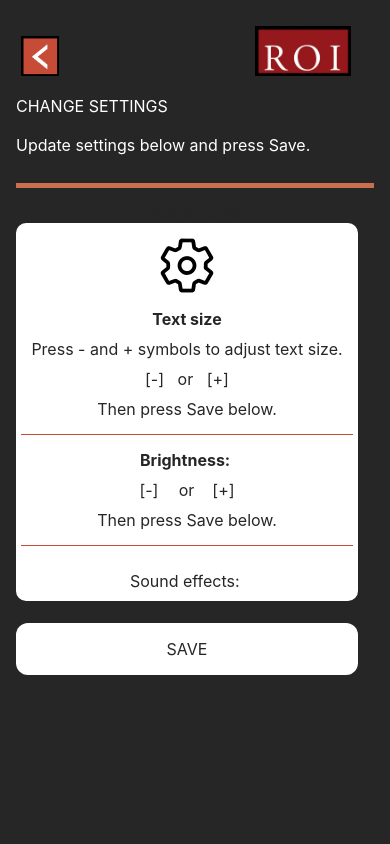
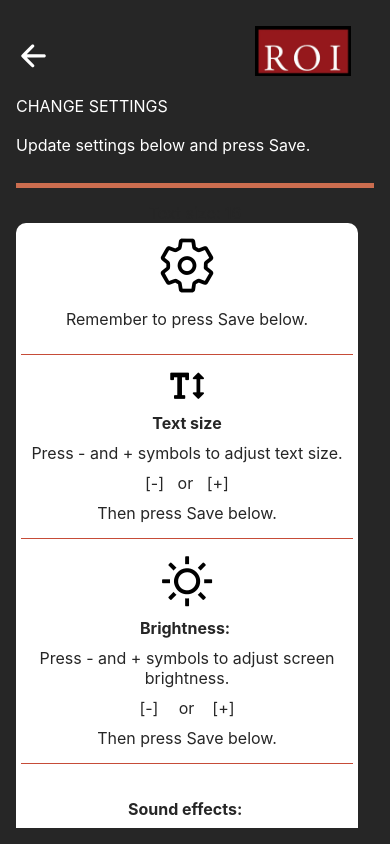
Before and after one commit to lisastudy2/ROI_MobileApp, a React Native app: screen /Settings in a window 390 px wide. Built offline with nearby package versions, Linux system fonts and the light colour scheme.

Commit message:
Tidying updates.

```diff
--- a/App.js
+++ b/App.js
@@ -15,26 +15,28 @@ import AsyncStorage from '@react-native-async-storage/async-storage';
 const Stack = createNativeStackNavigator();
 
 export default function App() {
+  // Approved font setup.
+  const [fontsLoaded] = useFonts({
+    courierPrimeBold: require('./assets/fonts/CourierPrime-Bold.ttf'),
+  });
+  if (!fontsLoaded) {
+    return null;
+  }
 
-// Approved font setup.
-const [fontsLoaded] = useFonts({ courierPrimeBold: require('./assets/fonts/CourierPrime-Bold.ttf'),});
-if (!fontsLoaded) { return null; }
-
-// Navigation setup.
+  // Navigation setup.
   return (
     <NavigationContainer>
-      <Stack.Navigator initialRouteName="Home" screenOptions={{headerShown: false}}>
-
-        <Stack.Screen name="Home"  component={Home} />
+      <Stack.Navigator
+        initialRouteName="Home"
+        screenOptions={{ headerShown: false }}>
+        <Stack.Screen name="Home" component={Home} />
         <Stack.Screen name="ContactsList" component={ContactsList} />
-        <Stack.Screen name="ContactDetails"  component={ContactDetails} />
+        <Stack.Screen name="ContactDetails" component={ContactDetails} />
         <Stack.Screen name="AddContact" component={AddContact} />
-        <Stack.Screen name="EditSelectContact"  component={EditSelectContact} />
-        <Stack.Screen name="EditContact"  component={EditContact} />
+        <Stack.Screen name="EditSelectContact" component={EditSelectContact} />
+        <Stack.Screen name="EditContact" component={EditContact} />
         <Stack.Screen name="Settings" component={Settings} />
-
       </Stack.Navigator>
     </NavigationContainer>
-
   );
 }
--- a/Screens/AddContact.js
+++ b/Screens/AddContact.js
@@ -3,6 +3,7 @@ import { View, Text,TouchableOpacity, StyleSheet, Image, TextInput, ScrollView,
 import { SafeAreaView } from 'react-native-safe-area-context';
 import AsyncStorage from '@react-native-async-storage/async-storage';
 import AntDesign from '@expo/vector-icons/AntDesign';
+import Ionicons from '@expo/vector-icons/Ionicons';
 
 export default function ViewScreen({ route, navigation }) {
 
@@ -44,6 +45,7 @@ const handleAddContact = async () => { const newContact = {id, name, department,
   }
 };
 
+// Header.
   return (
 // Keyboard pop-up does not cover text on screen.
     <SafeAreaView style={styles.container}>
@@ -54,7 +56,7 @@ const handleAddContact = async () => { const newContact = {id, name, department,
 
         <View style={[styles.topBarCell, {alignItems: 'flex-start'}]}>
           <TouchableOpacity onPress={() => navigation.goBack()}>
-          <Image source={require('../assets/images/backButton.png')} style={styles.backButton}/>
+          <Ionicons name="arrow-back" size={35} color="#FFFFFF"/>
           </TouchableOpacity>
         </View>
 
@@ -144,5 +146,4 @@ const styles = StyleSheet.create({
   input:          { backgroundColor: '#FFFFFF', borderWidth: 1, borderColor: '#262626', borderRadius: 10, padding: 10, marginVertical:5},
   logo:           { width: 110, height: 50, resizeMode: 'contain', alignSelf: 'flex-end', marginBottom: 10, marginRight: 16 },
   topBarContainer:{ flexDirection: 'row', alignItems: 'center', paddingVertical: 10 },
-  backButton:     { width: 80, height: 40, resizeMode: 'contain', marginHorizontal: -16 },
 });
--- a/Screens/ContactDetails.js
+++ b/Screens/ContactDetails.js
@@ -2,6 +2,8 @@ import { useState, useEffect } from 'react';
 import { View, Text, TouchableOpacity, StyleSheet, Image, ScrollView, } from 'react-native';
 import { SafeAreaView } from 'react-native-safe-area-context';
 import AsyncStorage from '@react-native-async-storage/async-storage';
+import Ionicons from '@expo/vector-icons/Ionicons';
+import AntDesign from '@expo/vector-icons/AntDesign';
 
 export default function ViewScreen({ route, navigation }) {
   const { entry } = route.params;
@@ -16,18 +18,23 @@ useEffect(() => {
       }});
       return unsubscribe;}, [navigation]);
 
-// Header section - includes elements which appear on each page + instructions for this page.
+// Header section.
   return (
     <SafeAreaView style={styles.container}>
       <View style={styles.topBarContainer}>
         <View style={[styles.topBarCell, { alignItems: 'flex-start' }]}>
           <TouchableOpacity onPress={() => navigation.goBack()}>
-            <Image
-              source={require('../assets/images/backButton.png')}
-              style={styles.backButton}
-            />
+            <Ionicons name="arrow-back" size={35} color="#FFFFFF"/>
+
           </TouchableOpacity>
         </View>
+
+{/*} Home button is on screens where the user is more than 1 screen away from the Home (so this way we do not have 3 buttons [back, home and the logo] which all go Home on the same screen - the logo has also been setup to take users Home too on every screen).*/}
+    <View style={[styles.topBarCell, { marginLeft: 10}]}>
+      <TouchableOpacity onPress={() => navigation.navigate('Home')}>
+        <AntDesign name="home" size={30} color="#FFFFFF" />
+      </TouchableOpacity>
+    </View>
 
         <View style={{ flex: 1 }} />
 
@@ -95,6 +102,5 @@ const styles = StyleSheet.create({
   nameField:      { color: '#262626', lineHeight: 26, fontWeight: 'bold' },
   otherFields:    {color: '#262626', lineHeight: 26, fontWeight: 'bold' },
   logo:           { width: 100, height: 50, resizeMode: 'contain', alignSelf: 'flex-end', marginBottom: 10, marginRight: 16 },
-  topBarContainer:{ flexDirection: 'row', alignItems: 'center', paddingVertical: 10 },
-  backButton:     { width: 80, height: 40, resizeMode: 'contain', marginHorizontal: -16 },
+  topBarContainer:{ flexDirection: 'row', alignItems: 'center', paddingVertical: 10 }
 });
--- a/Screens/ContactsList.js
+++ b/Screens/ContactsList.js
@@ -3,6 +3,7 @@ import { View, Text,TouchableOpacity, FlatList, StyleSheet, TextInput, Image } f
 import { SafeAreaView } from 'react-native-safe-area-context';
 import ContactsData from '../Data/ContactsData.json';
 import AsyncStorage from '@react-native-async-storage/async-storage';
+import Ionicons from '@expo/vector-icons/Ionicons';
 
 
 export default function Home({ navigation }) {
@@ -66,7 +67,7 @@ return (
 
       <View style={[styles.topBarCell, {alignItems: 'flex-start'}]}>
         <TouchableOpacity onPress={() => navigation.goBack()}>
-         <Image source={require('../assets/images/backButton.png')} style={styles.backButton}/>
+          <Ionicons name="arrow-back" size={35} color="#FFFFFF"/>
         </TouchableOpacity>
       </View>
 
@@ -128,6 +129,5 @@ const styles = StyleSheet.create({
   divider:        { height: 5, backgroundColor: '#CB6D4f', marginVertical: 15 },
   logo:           { width: 100, height: 50, resizeMode: 'contain', alignSelf: 'flex-end', marginBottom: 10, marginRight: 16 },
   icon:           { width: 60, height: 75, resizeMode: 'contain', alignSelf: 'flex-start', marginLeft: 1 },
-  topBarContainer:{ flexDirection: 'row', alignItems: 'center', paddingVertical: 10 },
-  backButton:     { width: 80, height: 40, resizeMode: 'contain', marginHorizontal: -16 }
+  topBarContainer:{ flexDirection: 'row', alignItems: 'center', paddingVertical: 10 }
 });
--- a/Screens/EditContact.js
+++ b/Screens/EditContact.js
@@ -1,35 +1,22 @@
 import { useState, useEffect } from 'react';
-import { View, Text, TouchableOpacity, StyleSheet, Image, TextInput, ScrollView, Alert } from 'react-native';
+import { View, Text,TouchableOpacity, StyleSheet, Image, TextInput, ScrollView, Alert } from 'react-native';
 import { SafeAreaView } from 'react-native-safe-area-context';
 import AsyncStorage from '@react-native-async-storage/async-storage';
-import { KeyboardAvoidingView, Platform } from 'react-native';
+import Ionicons from '@expo/vector-icons/Ionicons';
+import AntDesign from '@expo/vector-icons/AntDesign';
 
+ // Contact details which need to pre-fill the form.
 export default function ViewScreen({ route, navigation }) {
-
-// Display saved text settings.
-const [textSize, setTextSize] = useState(16);
-useEffect(() => {
-  const unsubscribe = navigation.addListener('focus', async () => {
-    const savedSize = await AsyncStorage.getItem('textSize');
-    if (savedSize) {
-      setTextSize(parseFloat(savedSize));
-      }});
-      return unsubscribe;}, [navigation]);
-
-  const { id } = route.params;
-
-  const [idState, setID] = useState('');
-  const [name, setName] = useState('');
-  const [department, setDepartment] = useState('');
-  const [phone, setPhone] = useState('');
-  const [addressStreet, setAddressStreet] = useState('');
-  const [addressCity, setAddressCity] = useState('');
-  const [addressState, setAddressState] = useState('');
-  const [addressZIP, setAddressZIP] = useState('');
-  const [addressCountry, setAddressCountry] = useState('');
-
-
-// Saving contact details.
+  const { entry } = route.params;
+  const [id, setID] = useState(entry.id);
+  const [name, setName] = useState(entry.name);
+  const [department, setDepartment] = useState(entry.department);
+  const [phone, setPhone] = useState(entry.phone);
+  const [addressStreet, setAddressStreet] = useState(entry.addressStreet);
+  const [addressCity, setAddressCity] = useState(entry.addressCity);
+  const [addressState, setAddressState] = useState(entry.addressState);
+  const [addressZIP, setAddressZIP] = useState(entry.addressZIP);
+  const [addressCountry, setAddressCountry] = useState(entry.addressCountry);
   const handleUpdateContact = async () => {
     try {
       const existing = await AsyncStorage.getItem('contacts');
@@ -40,8 +27,6 @@ useEffect(() => {
         ? {id, name, department, phone, addressStreet, addressCity, addressState, addressZIP, addressCountry}: contact);
 
       await AsyncStorage.setItem('contacts', JSON.stringify(updatedContacts));
-
-      alert('Success! Contact has been saved');
 
       navigation.navigate('ContactsList');
 
@@ -75,36 +60,47 @@ useEffect(() => {
       }}}
     ]);};
 
+// Display saved text settings.
+const [textSize, setTextSize] = useState(16);
+useEffect(() => {
+  const unsubscribe = navigation.addListener('focus', async () => {
+    const savedSize = await AsyncStorage.getItem('textSize');
+    if (savedSize) {
+      setTextSize(parseFloat(savedSize));
+      }});
+      return unsubscribe;}, [navigation]);
 
-// Header section - includes elements which appear on each page + instructions for this page.
+
   return (
-// Keyboard pop-up does not cover text on screen.
-    <SafeAreaView style={styles.container}>
-      <KeyboardAvoidingView style={{ flex: 1}} behavior={Platform.OS === 'ios' ? 'padding' : 'height'}>
+      <SafeAreaView style={styles.container}>
+      <View style={styles.topBarContainer}>
+        <View style={[styles.topBarCell, { alignItems: 'flex-start' }]}>
+          <TouchableOpacity onPress={() => navigation.goBack()}>
+            <Ionicons name="arrow-back" size={35} color="#FFFFFF"/>
 
-      <View style={styles.topBarContainer}>
-
-      <View style={[styles.topBarCell, {alignItems: 'flex-start'}]}>
-          <TouchableOpacity onPress={() => navigation.goBack()}>
-          <Image source={require('../assets/images/backButton.png')} style={styles.backButton}/>
           </TouchableOpacity>
         </View>
+
+{/*} Home button is on screens where the user is more than 1 screen away from the Home (so this way we do not have 3 buttons [back, home and the logo] which all go Home on the same screen - the logo has also been setup to take users Home too on every screen).*/}
+    <View style={[styles.topBarCell, { marginLeft: 10}]}>
+      <TouchableOpacity onPress={() => navigation.navigate('Home')}>
+        <AntDesign name="home" size={30} color="#FFFFFF" />
+      </TouchableOpacity>
+    </View>
 
         <View style={{ flex: 1 }} />
 
         <View style={styles.topBarCell}>
           <TouchableOpacity onPress={() => navigation.navigate('Home')}>
-            <Image source={require('../assets/images/roiLogo.jpg')} style={styles.logo}/>
+            <Image
+              source={require('../assets/images/roiLogo.jpg')}
+              style={styles.logo}
+            />
           </TouchableOpacity>
         </View>
       </View>
-      <ScrollView>
-      <Text style={[styles.heading, { fontSize: textSize }]}>EDIT CONTACT DETAILS</Text>
-      <Text style={[styles.instruction, { fontSize: textSize }]}>Update the details and save your changes.</Text>
-      <Text style={styles.space}> </Text>
-      <View style={styles.divider} />
-{/* End of header section - */}
 
+<ScrollView>
 
       <View style={styles.card}>
         <Image source={require('../assets/images/editIcon.png')} style={styles.icon} />
@@ -140,21 +136,18 @@ useEffect(() => {
       </View>
 
         <TouchableOpacity style={styles.buttonStyle} onPress={handleUpdateContact}>
-          <Text style={[styles.buttonText, { fontSize: textSize }]}> SAVE UPDATES </Text>
+          <Text style={styles.buttonText}> SAVE UPDATES </Text>
         </TouchableOpacity>
 
         <Text style={styles.space}> </Text>
-        <Text style={styles.space}> </Text>
 
         <TouchableOpacity style={styles.buttonStyle} onPress={handleDeleteContact}>
-          <Text style={[styles.buttonText, { fontSize: textSize }]}> DELETE CONTACT </Text>
+        <Text style={[styles.buttonText, { fontSize: textSize }]}> DELETE CONTACT </Text>
         </TouchableOpacity>
-
         <Text style={styles.space}> </Text>
         <Text style={styles.space}> </Text>
 
         </ScrollView>
-      </KeyboardAvoidingView>
     </SafeAreaView>
   );
 }
--- a/Screens/EditSelectContact.js
+++ b/Screens/EditSelectContact.js
@@ -3,6 +3,7 @@ import { View, Text,TouchableOpacity, FlatList, StyleSheet, TextInput, Image } f
 import { SafeAreaView } from 'react-native-safe-area-context';
 import ContactsData from '../Data/ContactsData.json';
 import AsyncStorage from '@react-native-async-storage/async-storage';
+import Ionicons from '@expo/vector-icons/Ionicons';
 
 export default function Home({ navigation }) {
 
@@ -40,7 +41,7 @@ useEffect(() => {
       }});
       return unsubscribe;}, [navigation]);
 
-// Header section - includes elements which appear on each page + instructions for this page.
+// Header section
 return (
   <SafeAreaView style={styles.container}>
 
@@ -48,7 +49,7 @@ return (
 
       <View style={[styles.topBarCell, {alignItems: 'flex-start'}]}>
         <TouchableOpacity onPress={() => navigation.goBack()}>
-         <Image source={require('../assets/images/backButton.png')} style={styles.backButton}/>
+          <Ionicons name="arrow-back" size={35} color="#FFFFFF"/>
         </TouchableOpacity>
       </View>
 
@@ -110,6 +111,5 @@ const styles = StyleSheet.create({
   divider:        { height: 5, backgroundColor: '#CB6D4f', marginVertical: 15 },
   icon:           { width: 60, height: 75, resizeMode: 'contain', alignSelf: 'flex-start', marginLeft: 1 },
   logo:           { width: 100, height: 50, resizeMode: 'contain', alignSelf: 'flex-end', marginBottom: 10, marginRight: 16 },
-  topBarContainer:{ flexDirection: 'row', alignItems: 'center', paddingVertical: 10 },
-  backButton:     { width: 80, height: 40, resizeMode: 'contain', marginHorizontal: -16 }
+  topBarContainer:{ flexDirection: 'row', alignItems: 'center', paddingVertical: 10 }
 });
--- a/Screens/Settings.js
+++ b/Screens/Settings.js
@@ -4,6 +4,9 @@ import { SafeAreaView } from 'react-native-safe-area-context';
 import Ionicons from '@expo/vector-icons/Ionicons';
 import AsyncStorage from '@react-native-async-storage/async-storage';
 import * as Brightness from 'expo-brightness';
+import AntDesign from '@expo/vector-icons/AntDesign';
+import FontAwesome5 from '@expo/vector-icons/FontAwesome5';
+import Feather from '@expo/vector-icons/Feather';
 
 export default function Settings({ navigation }) {
 
@@ -21,6 +24,7 @@ useEffect(() => {
       if (savedSize) {
         setTextSize(parseFloat(savedSize));}
 
+  // Saving brightness adjustments.
   const savedBrightness = await AsyncStorage.getItem('brightness');
   if (savedBrightness) {
     const value = parseFloat(savedBrightness);
@@ -33,10 +37,7 @@ useEffect(() => {
 
   loadSettings();},[]);
 
-
-// Save brightness settings.
  const [brightness, setBrightness] = useState(0.5);
-
 
   const changeBrightness = async (value) => {
   try {
@@ -49,17 +50,13 @@ const changeBrightness = async (value) => {
   };
 
 
-
 // Header section - includes elements which appear on each page + instructions for this page.
   return (
     <SafeAreaView style={styles.container}>
       <View style={styles.topBarContainer}>
         <View style={[styles.topBarCell, { alignItems: 'flex-start' }]}>
           <TouchableOpacity onPress={() => navigation.goBack()}>
-            <Image
-              source={require('../assets/images/backButton.png')}
-              style={styles.backButton}
-            />
+          <Ionicons name="arrow-back" size={35} color="#FFFFFF"/>
           </TouchableOpacity>
         </View>
 
@@ -89,10 +86,19 @@ const changeBrightness = async (value) => {
 
 <View style={styles.card}>
     <Ionicons name="settings-outline" size={60} color="black" style={{ alignSelf: 'center'}}/>
+    <Text style={styles.space}> </Text>
+    <Text style={[styles.generalText, { fontSize: textSize }]}>
+    Remember to press Save below.
+    </Text>
+    <Text style={styles.space}> </Text>
+    <View style={styles.divider2} />
 
 {/* I tried using a slider originally (@react-native-community/slider), however it would only work in the Web preview, then I tried another which also did not want to work, so I switched to a text-based button method for adjusting these settings. */}
 
+{/* Because my solution is so text heavy - I thought adding icons might help to help users at a quick glance know what these settings are for. */}
+
 {/* Text size adjuster. */}
+    <FontAwesome5 name="text-height" size={30} color="black" style={{ alignSelf: 'center'}}/>
     <Text style={styles.space}> </Text>
     <Text style={[styles.generalText, { fontSize: textSize, fontWeight: 'bold' }]}> Text size </Text>
     <Text style={styles.space}> </Text>
@@ -105,14 +111,9 @@ const changeBrightness = async (value) => {
     <Text style={[styles.levelText, { fontSize: textSize }]}>[-]   </Text>
     </TouchableOpacity>
 
-      <Text style={[styles.levelValue, { fontSize: textSize }]}>
-        or
-      </Text>
+    <Text style={[styles.levelValue, { fontSize: textSize }]}>or</Text>
 
-    <TouchableOpacity
-      style={styles.levelButton}
-      onPress={() => setTextSize(prev => Math.min(30, prev + 1))}
-    >
+    <TouchableOpacity style={styles.levelButton} onPress={() => setTextSize(prev => Math.min(30, prev + 1))} >
     <Text style={[styles.levelText, { fontSize: textSize }]}>   [+]</Text>
     </TouchableOpacity>
     </View>
@@ -124,7 +125,13 @@ const changeBrightness = async (value) => {
         <View style={styles.divider2} />
 
 {/* Brightness adjuster. */}
+    <AntDesign name="sun" size={50} color="black" style={{ alignSelf: 'center'}}/>
+    <Text style={styles.space}> </Text>
     <Text style={[styles.generalText, { fontSize: textSize, fontWeight: 'bold'  }]}>Brightness: </Text>
+    <Text style={styles.space}> </Text>
+    <Text style={[styles.generalText, { fontSize: textSize }]}>
+      Press - and + symbols to adjust screen brightness.
+    </Text>
     <Text style={styles.space}> </Text>
     <View style={styles.levelAdjuster}>
     <TouchableOpacity onPress={() => changeBrightness(Math.max(0, brightness - 0.1 ))}>
@@ -146,9 +153,13 @@ const changeBrightness = async (value) => {
 
 
 {/*  Sound effects adjuster. */}
+    <Text style={styles.space}> </Text>
+    <Text style={[styles.generalText, { fontSize: textSize, fontWeight: 'bold'  }]}>Sound effects: </Text>
+    <Text style={styles.space}> </Text>
     <Text style={[styles.generalText, { fontSize: textSize }]}>
-            <Text style={{ }}>Sound effects: </Text>
+      Would you like sound effects turned on?
     </Text>
+    <Text style={styles.space}> </Text>
 
 
 </View>
@@ -180,7 +191,6 @@ const styles = StyleSheet.create({
   input:          { backgroundColor: '#FFFFFF', borderWidth: 1, borderColor: '#262626', borderRadius: 10, padding: 10, marginVertical:5},
   logo:           { width: 110, height: 50, resizeMode: 'contain', alignSelf: 'flex-end', marginBottom: 10, marginRight: 16 },
   topBarContainer:{ flexDirection: 'row', alignItems: 'center', paddingVertical: 10 },
-  backButton:     { width: 80, height: 40, resizeMode: 'contain', marginHorizontal: -16 },
   generalText:    { color: "#262626", textAlign: 'center'},
   levelAdjuster:  { color: "#262626", textAlign: 'center', flexDirection: 'row', alignItems: 'center', alignSelf: 'center', justifyContent:' center', marginVertical: 0 },
   levelButton:    { color: "#262626", textAlign: 'center' },
--- a/package.json
+++ b/package.json
@@ -13,15 +13,15 @@
     "react": "19.1.0",
     "react-native": "0.81.5",
     "expo-font": "~14.0.12",
+    "expo-brightness": "~14.0.8",
     "@expo/vector-icons": "^15.0.3",
     "react-native-paper": "4.9.2",
     "react-native-screens": "~4.16.0",
     "@react-navigation/native": "*",
+    "@react-native-community/slider": "5.0.1",
     "@react-navigation/native-stack": "*",
     "react-native-safe-area-context": "~5.6.0",
-    "@react-native-async-storage/async-storage": "2.2.0",
-    "@react-native-community/slider": "5.0.1",
-    "expo-brightness": "~14.0.8"
+    "@react-native-async-storage/async-storage": "2.2.0"
   },
   "private": true
 }
```
Lines whose indentation alone changed are shown as unchanged.
